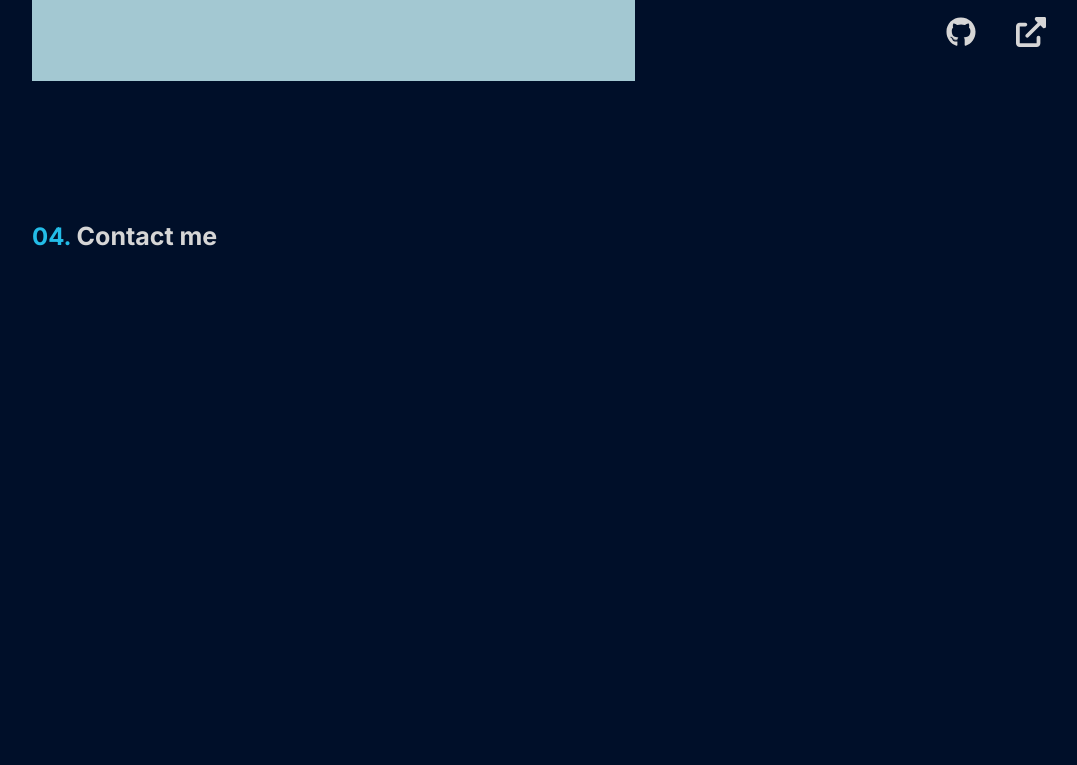
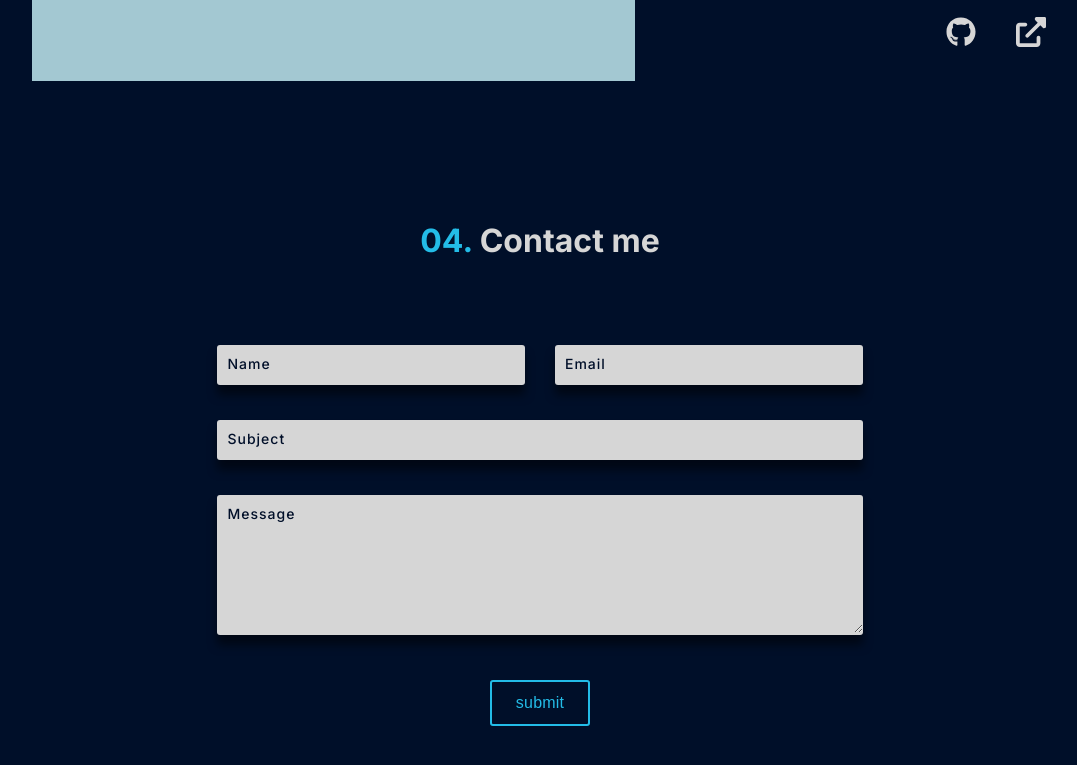
Before and after one commit to naresh-webdev/portfolio-new, a plain HTML site: page index.html in a window 1280 px wide. Shown: the part 3546-4311 px from the top of the page, without its empty margins (100-1177 px from the left). Drawn offline with Linux system fonts and the light colour scheme; a script that the page names is missing.

Commit message:
completed form section

```diff
--- a/index.html
+++ b/index.html
@@ -387,21 +387,26 @@
 
   </section>
 
-  <section class="contact hidden">
-    <h3 class="secondary-heading">
-      <span style="color: var(--color-primary);font-size: 2.4rem;">
+  <section class="contact ">
+    <h3 class="secondary-heading" style="text-align: center;font-size: 3.2rem;">
+      <span style="color: var(--color-primary);font-size: 3.2rem;">
         04.
       </span>Contact me
     </h3>
-    <div class="contact__container">
-      <div class="contact__container-map">
+    <div class="form-container">
+      <div class="form">
+        <div class="form__row-1">
+          <input type="text" placeholder="Name" class="form__input-row input">
+          <input type="email" placeholder="Email" class="form__input-row input">
+        </div>
 
-        <!-- <div id="map"></div> -->
-      </div>
-      <div class="form">
+        <input type="text" placeholder="Subject" class="form__input input">
+        <textarea placeholder="Message" id="textarea" class="form__input input"></textarea>
 
+        <button class="submit-btn">submit</button>
       </div>
     </div>
+
   </section>
 
 
--- a/style.css
+++ b/style.css
@@ -725,14 +725,98 @@ body {
 /* Contact section */
 
 .contact {
-  margin-top: 14rem;
-  margin-bottom: 14rem;
-  margin-left: 13.2rem;
-
-  height: 70vh;
+  margin: 14rem auto;
+  margin-bottom: 10rem;
   width: 80%;
 }
-
+/*
 #map {
   height: 60vh;
+} */
+
+.form-container {
+  display: flex;
+  justify-content: center;
+  align-items: center;
 }
+
+.form {
+  display: flex;
+  align-items: center;
+  justify-content: center;
+  flex-direction: column;
+  width: 70%;
+  align-content: center;
+}
+
+.form__row-1 {
+  display: flex;
+  width: 90%;
+  gap: 3rem;
+}
+
+.input {
+  margin-top: 3.5rem;
+  height: 4rem;
+  width: 90%;
+  border-radius: 3px;
+  background-color: var(--color-text);
+  color: var(--color-preload);
+  padding: 1rem;
+  font-size: 1.6rem;
+  font-weight: 500;
+  letter-spacing: 1px;
+  border: none;
+  border-bottom: 2px solid transparent;
+  transition: border-bottom 0.2s cubic-bezier(1, 0, 0, 1);
+  box-shadow: 0 1rem 1rem rgba(0, 0, 0, 0.5);
+}
+
+.input:focus {
+  border-bottom: 4px solid #f03e3e;
+}
+
+.input:focus:valid {
+  outline: none;
+  border-bottom: 4px solid #37b24d;
+}
+
+.form__input-row {
+}
+
+.form__input {
+}
+
+.form__input:nth-child(3) {
+  height: 14rem;
+}
+
+.input::placeholder {
+  font-family: "Inter", sans-serif;
+  color: var(--color-bg);
+  font-size: 1.4rem;
+}
+
+.submit-btn {
+  padding: 1.2rem 2.4rem;
+  margin-top: 4.5rem;
+  font-size: 1.6rem;
+  font-weight: 300;
+  letter-spacing: 0.2px;
+  background-color: transparent;
+  color: var(--color-primary);
+  border: 2px solid var(--color-primary);
+  border-radius: 3px;
+  outline: none;
+  transition: background-color 0.2s ease-in-out;
+}
+
+.submit-btn:hover {
+  background-color: var(--color-primary);
+  color: var(--color-bg);
+  transform: translateY(-0.3rem);
+}
+
+.submit-btn:active {
+  transform: translateY(0.5rem);
+}
```
